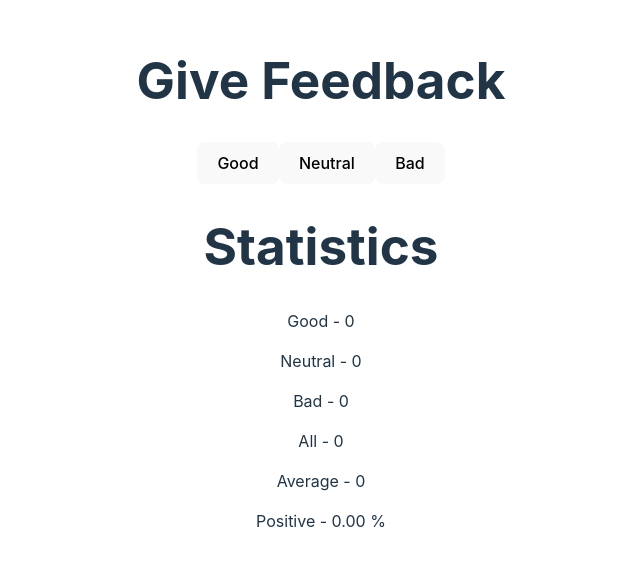
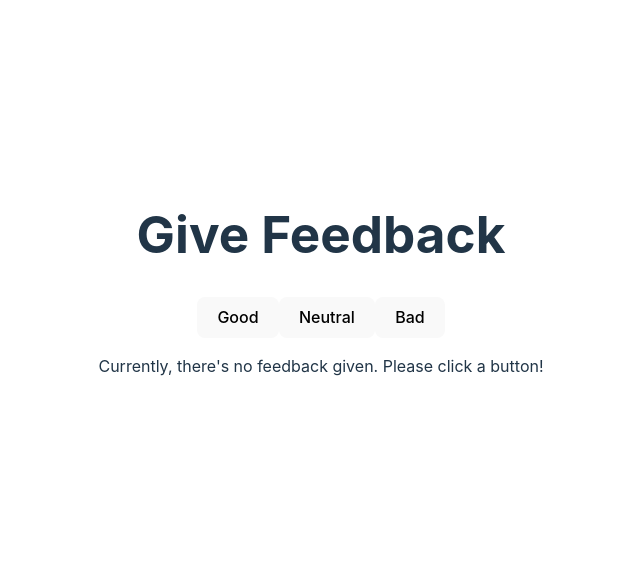
Before and after one commit to Eruasemo/fullstackopen, a React (Vite) app in the folder part1/unicafe/unicafe/: page / in a window 1280 px wide. Shown: the part 117-682 px from the top of the page, without its empty margins (319-959 px from the left). Built offline with nearby package versions, Linux system fonts and the light colour scheme.

Commit message:
Exercise 1.9: unicafe step 4 Completed

```diff
--- a/part1/unicafe/unicafe/src/App.jsx
+++ b/part1/unicafe/unicafe/src/App.jsx
@@ -7,7 +7,11 @@ const DisplayStatistic = ({ text, quantity }) => <p>{text} - {Math.round(quantit
 const DisplayPercentage = ({ text, quantity }) => <p>{text} - {quantity.toFixed(2)} %</p>
 
 const Statistics = ({clicks}) => {
-
+  if(clicks.total===0){
+    return (
+      <p>Currently, there's no feedback given. Please click a button!</p>
+    )
+  }
   return (
     <>
     <DisplayTitle text='Statistics' />
```
